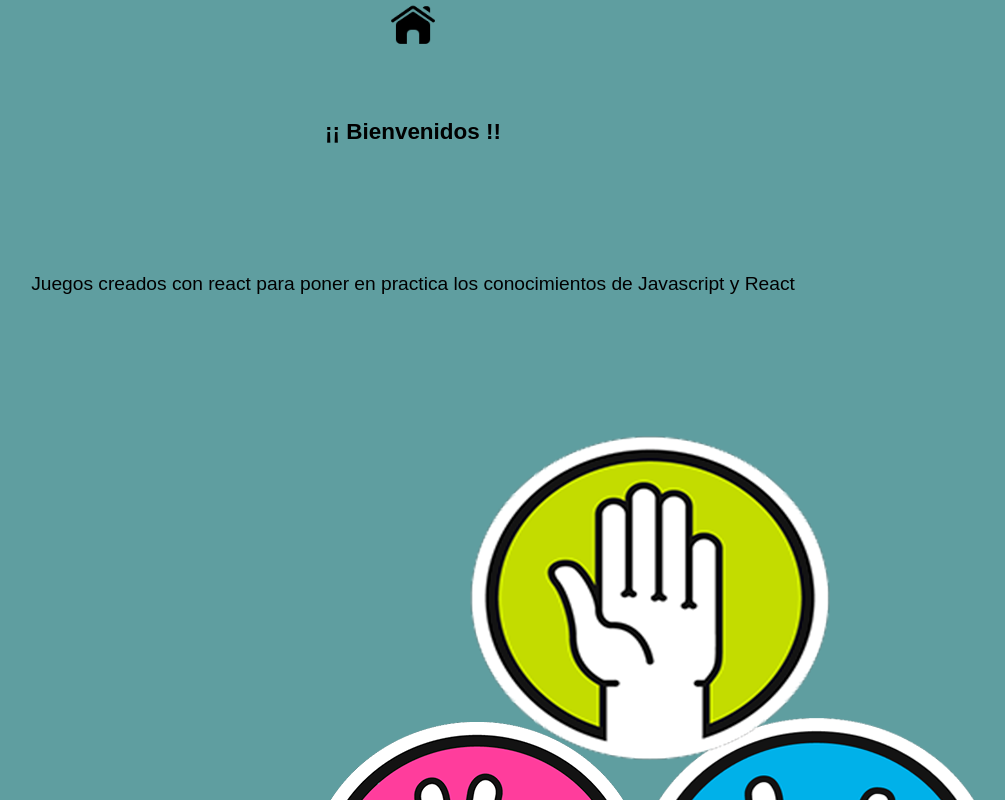
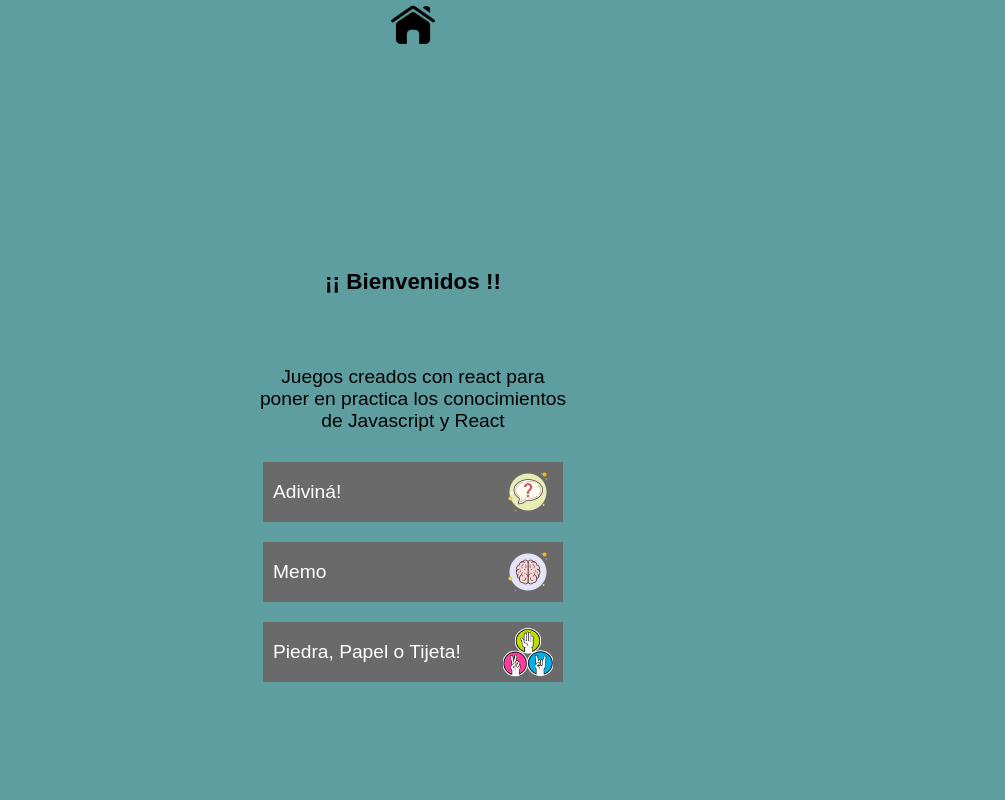
Before and after one commit to MendietaSergio/games, a React (Vite) app: page / in a window 1280 px wide. Shown: the top 800 px of the page, without its empty margins (227-1232 px from the left). Built offline with nearby package versions, Linux system fonts and the light colour scheme.

Commit message:
UPDATE: styles.css

```diff
--- a/src/index.css
+++ b/src/index.css
@@ -1,32 +1,76 @@
-*{
+* {
   margin: 0;
   padding: 0;
   box-sizing: border-box;
 }
-@import url('https://fonts.googleapis.com/css2?family=Lora&family=Montserrat+Alternates:wght@500&display=swap');
+@import url("https://fonts.googleapis.com/css2?family=Lora&family=Montserrat+Alternates:wght@500&display=swap");
 
 body {
   background-color: cadetblue;
-  text-align      : center;
-  font-family     : 'Lora', serif;
-  font-family     : 'Montserrat Alternates', sans-serif;
-  font-size       : 120%;
+  text-align: center;
+  font-family: "Lora", serif;
+  font-family: "Montserrat Alternates", sans-serif;
+  font-size: 120%;
 }
 
 code {
-  font-family: source-code-pro, Menlo, Monaco, Consolas, 'Courier New',
+  font-family: source-code-pro, Menlo, Monaco, Consolas, "Courier New",
     monospace;
 }
-.info-home{
+.container-info-home {
+  display: inline-block;
+  width: 350px;
+  max-width: 400px;
+  padding: 20px;
+}
+.info-home {
   text-align: center;
-  margin: 10% auto;
 }
-.info-home-title{
+.info-home-title {
   text-align: center;
-  margin: 5% auto;
+  margin: 4% 0;
 }
-@media(max-width: 768px){
-  .info-home{
-    margin: 30% auto;
+@media (max-width: 768px) {
+  .info-home {
+    margin: 8% auto;
   }
 }
+.container-home {
+  height: 100vh;
+}
+.container-info {
+  height: 100vh;
+  display: flex;
+  justify-content: center;
+  align-items: center;
+  flex-direction: column;
+}
+.container-card-games {
+  display: flex;
+  justify-content: center;
+  align-items: center;
+  flex-direction: column;
+  width: 350px;
+  max-width: 300px;
+}
+.card-game {
+  margin: 10px 0;
+  width: 100%;
+  height: 60px;
+  color: white;
+  display: flex;
+  justify-content: space-between;
+  align-items: center;
+  background-color: #6a6a6a;
+  padding: 10px;
+  text-decoration: none;
+}
+.card-game:hover{
+  color: red;
+  background-color: #878787;
+}
+.card-img-options {
+  width: 50px !important;
+  height: 50px !important;
+  cursor: pointer;
+}
```
